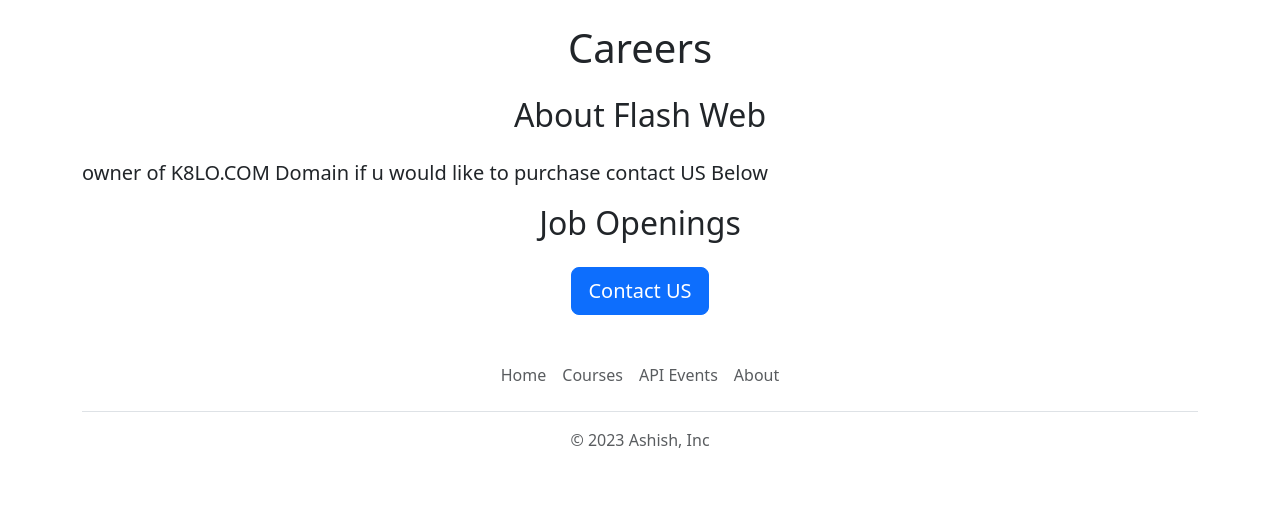
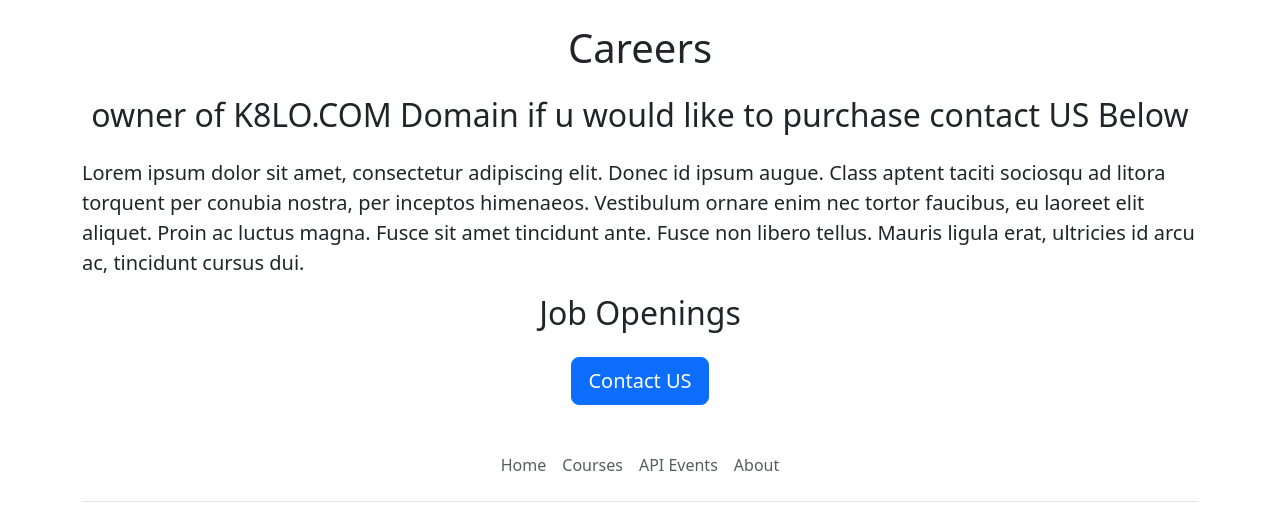
Before and after one commit to 6abc/flash-web, a Flask app: template templates/home.html in a window 1280 px wide. Shown: the part 416-934 px from the top of the page. Before the commit the page ends 864 px from the top, so only its background shows below. Run offline with Flask 3, Linux system fonts and the light colour scheme; the template is opened without the code that fills it, so the values that code supplies are empty.

Commit message:
Update home.html

```diff
--- a/templates/home.html
+++ b/templates/home.html
@@ -55,8 +55,8 @@
   <img id="banner" class="img-fluid" src="/static/banner.jpg" alt="">
   <div class="container">
     <h1 class="text-center mt-2 mb-4">{{company_name}} Careers</h1>
-    <h2 class="text-center mt-2 mb-4">About Flash Web</h2>
-    <p class="lead">owner of K8LO.COM Domain if u would like to purchase contact US Below</p>
+    <h2 class="text-center mt-2 mb-4">owner of K8LO.COM Domain if u would like to purchase contact US Below</h2>
+    <p class="lead">Lorem ipsum dolor sit amet, consectetur adipiscing elit. Donec id ipsum augue. Class aptent taciti sociosqu ad litora torquent per conubia nostra, per inceptos himenaeos. Vestibulum ornare enim nec tortor faucibus, eu laoreet elit aliquet. Proin ac luctus magna. Fusce sit amet tincidunt ante. Fusce non libero tellus. Mauris ligula erat, ultricies id arcu ac, tincidunt cursus dui.</p>
     <h2 class="text-center mt-2 mb-4">Job Openings</h2>
     <div>
       {% for job in jobs %}
```
